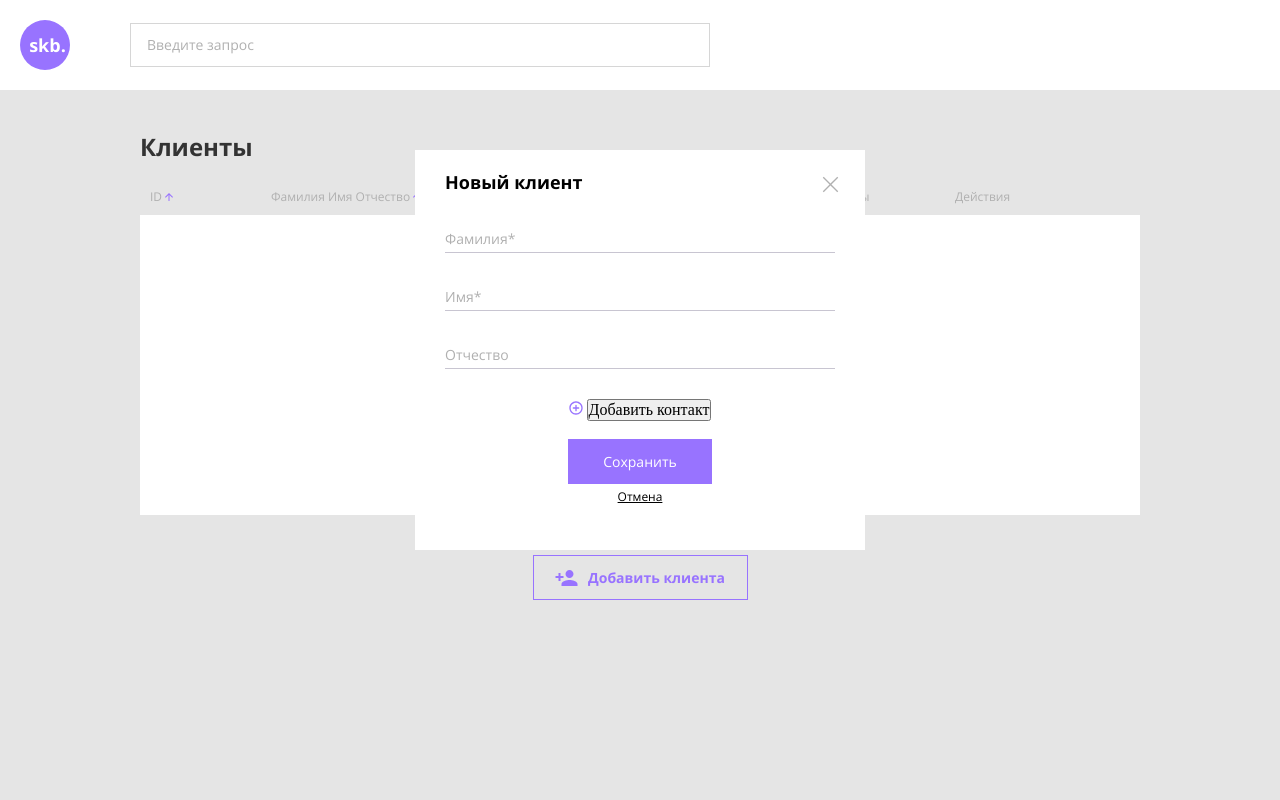
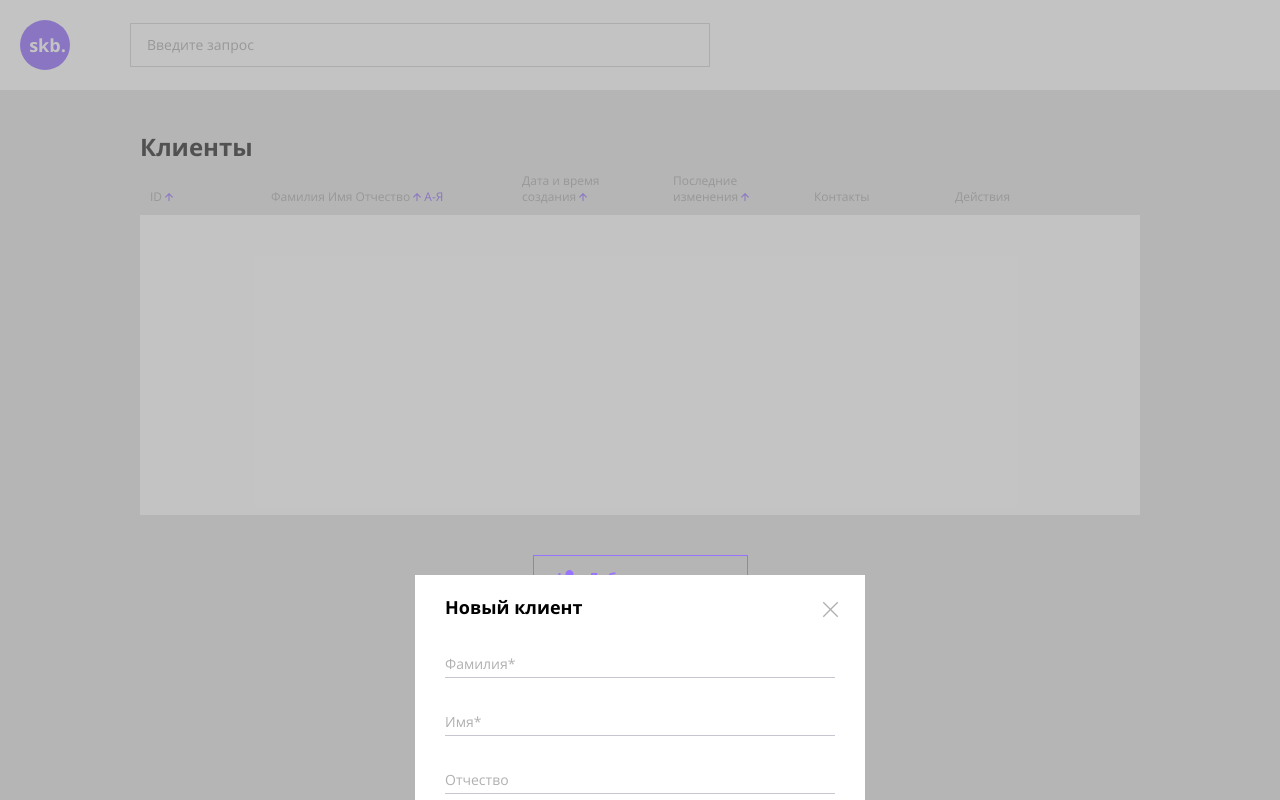
Before and after one commit to TryIng1Q/CRM, a plain HTML site: page crm-frontend/index.html in a window 1280 px wide. Both pictures are taken after a click on the button "Добавить клиента". Shown: the top 800 px of the page. Drawn offline with Linux system fonts and the light colour scheme; no server answers.

Commit message:
add shadow bg

```diff
--- a/crm-frontend/index.html
+++ b/crm-frontend/index.html
@@ -136,7 +136,7 @@
 				</button>
 			</form>
 		</div>
-		<div class="delete-client__wrapper">
+		<div class="delete-client">
 			<form id="deleteClientForm" class="delete-client__form element--disabled">
 				<h2 class="delete-client__title">Удалить клиента</h2>
 				<p class="delete-client__deskr">Вы действительно хотите удалить данного клиента?</p>
@@ -150,5 +150,7 @@
 			</form>
 		</div>
 	</main>
+
+	<div class="shadow-block"></div>
 </body>
 </html>
--- a/crm-frontend/main.js
+++ b/crm-frontend/main.js
@@ -328,6 +328,7 @@ const FORMS_ACTIONS = {
 
 function new_client_form() {
   const FORM = document.getElementById('newClientForm');
+  const bgShadow = document.querySelector('.shadow-block');
   const ACTION = {
     'openForm': document.getElementById('newClientOpen'),
     'closeForm': document.getElementById('newClientClose'),
@@ -342,6 +343,8 @@ function new_client_form() {
 
     const EditForm = document.getElementById('editClientForm');
     EditForm.classList.add('element--disabled');
+
+    bgShadow.style.display = 'block';
   });
 
   ACTION.cancelForm.addEventListener('click', (event) => {
--- a/crm-frontend/styles/style.css
+++ b/crm-frontend/styles/style.css
@@ -34,6 +34,23 @@
 	justify-content: flex-start;
 	align-items: center;
 	background-color: var(--body-background-color);
+
+	position: relative;
+}
+.shadow-block {
+	content: '';
+	z-index: 0;
+
+	display: none;
+	position: absolute;
+	top: 0;
+	left: 0;
+
+	width: 100vw;
+	height: 100vh;
+
+
+	background-color: #79797971;
 }
 
 /* COMMON STYLE */
@@ -315,6 +332,11 @@
 }
 
 /* FORMS */
+.new-client {
+	position: relative;
+
+	z-index: 10;
+}
 .new-client__show-btn {
 	display: flex;
 	flex-flow: row nowrap;
@@ -346,7 +368,7 @@
 	position: absolute;
 	top: 20px;
 	left: 50%;
-  margin-left: -225px;
+  	margin-left: -225px;
 
 	padding: 20px 0 30px 0;
 	width: 450px;
@@ -556,7 +578,7 @@
 }
 
 /* DELETE FORM */
-.delete-client__wrapper {
+.delete-client {
 	position: absolute;
 	top: 115px;
 	left: 50%;
@@ -624,3 +646,6 @@
 .element--disabled {
   display: none;
 }
+.element--shadow {
+	filter: grayscale(100%);
+}
```
